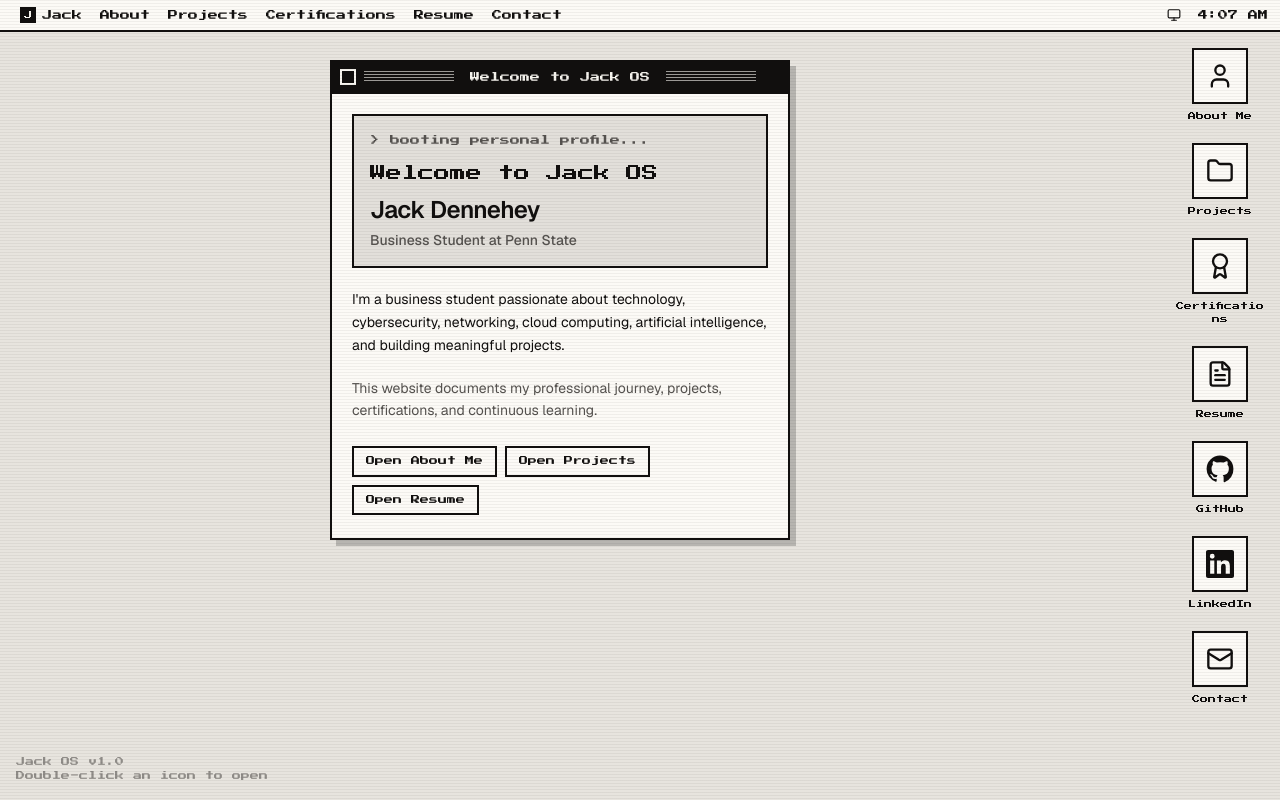
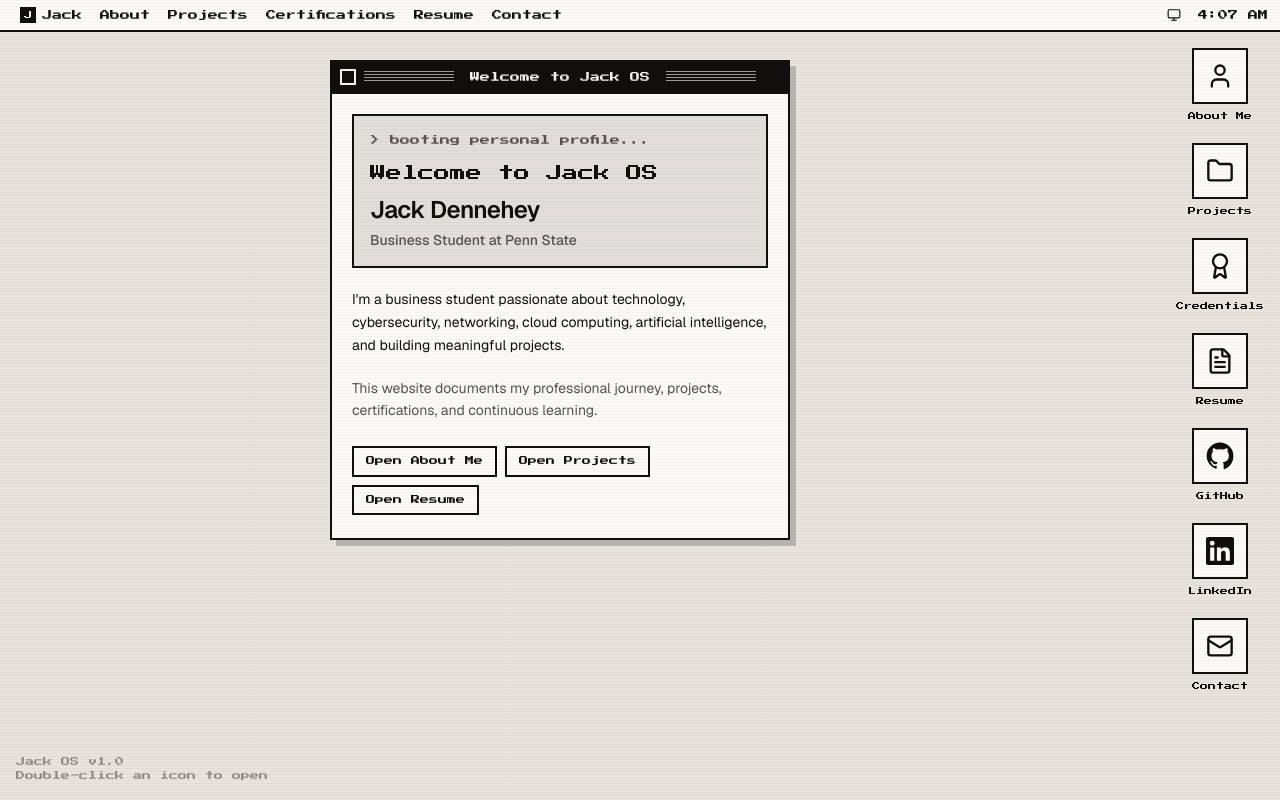
Before and after one commit to JackDennehey/jackdennehey-portfolio, a Next.js app: page / in a window 1280 px wide. Built offline with nearby package versions, Linux system fonts and the light colour scheme.

Commit message:
Polish Jack OS desktop labels

```diff
--- a/app/globals.css
+++ b/app/globals.css
@@ -137,8 +137,8 @@
   pointer-events: none;
   background: repeating-linear-gradient(
     to bottom,
-    oklch(0.17 0.004 60 / 0.05) 0,
-    oklch(0.17 0.004 60 / 0.05) 1px,
+    oklch(0.17 0.004 60 / 0.032) 0,
+    oklch(0.17 0.004 60 / 0.032) 1px,
     transparent 1px,
     transparent 3px
   );
--- a/components/os/apps.tsx
+++ b/components/os/apps.tsx
@@ -38,7 +38,7 @@ export type DesktopItem =
 export const DESKTOP_ITEMS: DesktopItem[] = [
   { kind: 'window', id: 'about', label: 'About Me', Icon: User },
   { kind: 'window', id: 'projects', label: 'Projects', Icon: Folder },
-  { kind: 'window', id: 'certifications', label: 'Certifications', Icon: Award },
+  { kind: 'window', id: 'certifications', label: 'Credentials', Icon: Award },
   { kind: 'window', id: 'resume', label: 'Resume', Icon: FileText },
   { kind: 'link', id: 'github', label: 'GitHub', href: CONTACT.github, Icon: GithubIcon },
   { kind: 'link', id: 'linkedin', label: 'LinkedIn', href: CONTACT.linkedin, Icon: LinkedinIcon },
```
